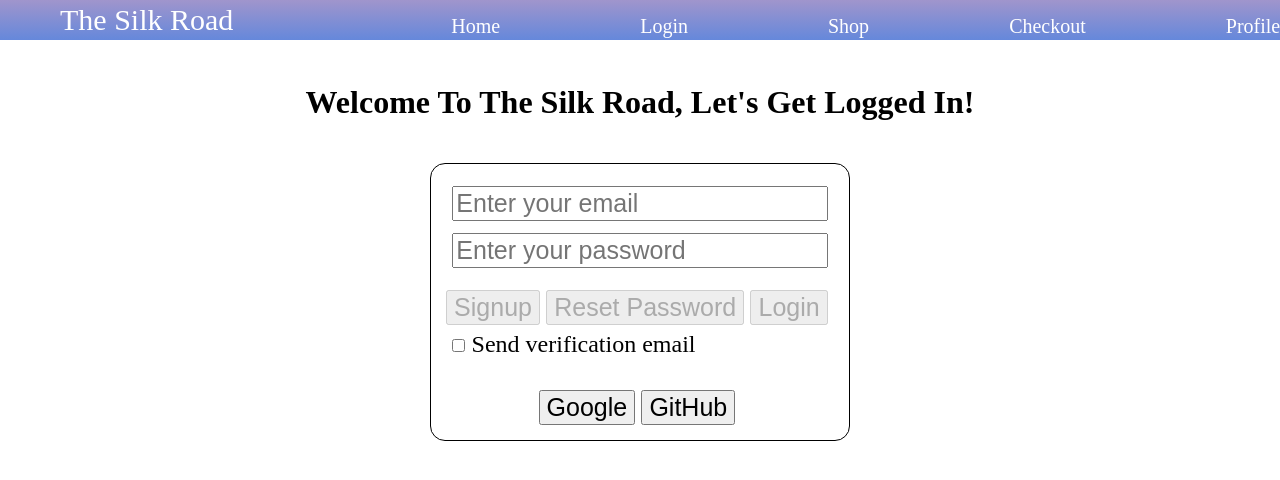
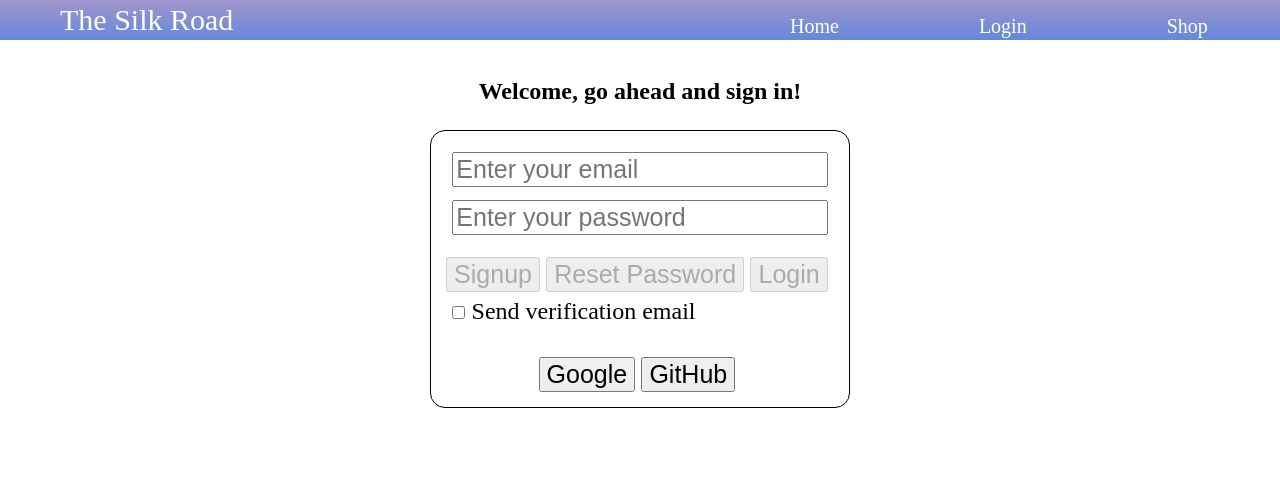
Before and after one commit to donattoc/finalproject, a Vue app: page /login in a window 1280 px wide. Shown: the top 480 px of the page. Built offline with nearby package versions, Linux system fonts and the light colour scheme; a web font is replaced by a local one.

Commit message:
fixed again

```diff
--- a/package.json
+++ b/package.json
@@ -15,13 +15,9 @@
     "core-js": "^3.8.3",
     "firebase": "^9.6.10",
     "leaflet": "^1.7.1",
-    "resize-observer": "^1.0.4",
     "vue": "^2.6.14",
     "vue-class-component": "^7.2.3",
-    "vue-mq": "^1.0.1",
     "vue-property-decorator": "^9.1.2",
-    "vue-responsive": "^1.3.1",
-    "vue-responsive-components": "^0.2.3",
     "vue-router": "^3.5.1",
     "vue2-leaflet": "^2.7.1"
   },
--- a/src/App.vue
+++ b/src/App.vue
@@ -11,9 +11,6 @@
 
       <router-link to="/shop">Shop</router-link> </ul>
       <ul class="nav-item">
-
-      <router-link to="/checkout">Checkout</router-link> </ul>
-       <ul class="nav-item">
 
       <router-link to="/profile">Profile</router-link> </ul>
      </nav>
@@ -105,6 +102,7 @@ nav {
     text-decoration: none;
     color: #FFFFFF;
     font-size: 20px;
+    width: 15% !important;
 }
 
 
@@ -113,6 +111,7 @@ a#brand {
   font-size: 30px;
   display: flex;
   padding-right: 10% !important;
+  width: 40% !important;
 }
 
 
--- a/src/main.ts
+++ b/src/main.ts
@@ -8,6 +8,7 @@ import firebaseConfig  from "./myconfig";
 
 
 
+
 Vue.config.productionTip = false;
 new Vue({
   router,
--- a/src/router/index.ts
+++ b/src/router/index.ts
@@ -4,6 +4,7 @@ import VueRouter, { RouteConfig } from "vue-router";
 import LoginView from "../views/LoginView.vue";
 import HomeView from "../views/HomeView.vue";
 import ShopView from "../views/ShopView.vue";
+import SellView from "../views/SellView.vue";
 import CheckoutView from "../views/CheckoutView.vue";
 import Profile from "../views/ProfileView.vue";
 Vue.use(VueRouter);
@@ -28,6 +29,12 @@ const routes: Array<RouteConfig> = [
       component:
       ShopView,
       },
+      {
+      path: '/sell',
+      name: "sell",
+      component:
+  SellView
+  },
   {
     path: '/checkout',
     name: "checkout",
--- a/src/views/CheckoutView.vue
+++ b/src/views/CheckoutView.vue
@@ -10,6 +10,7 @@
 <script lang="ts">
 import { Component, Vue } from "vue-property-decorator";
 import ShoppingCart from "@/components/ShoppingCart.vue";
+import "@fontsource/alike-angular";
 
 @Component({
   components: {
@@ -18,7 +19,3 @@ import ShoppingCart from "@/components/ShoppingCart.vue";
 })
 export default class CheckOut extends Vue {}
 </script>
-
-<style scoped>
-
-</style>
--- a/src/views/HomeView.vue
+++ b/src/views/HomeView.vue
@@ -28,7 +28,6 @@ import {
   },
 })
 export default class HomeView extends Vue {
-
   @Prop() readonly byWayOf!: string;
   userPhotoURL = "";
   auth: Auth | null = null;
@@ -51,8 +50,6 @@ export default class HomeView extends Vue {
   }
 }
 }
-
-
 </script>
 
 <style scoped>
--- a/src/views/LoginView.vue
+++ b/src/views/LoginView.vue
@@ -1,6 +1,7 @@
 <template>
+<div id="firsttext">
+  <h2 id="enter"> Welcome, go ahead and sign in! </h2>
   <div>
-    <h1> Welcome To The Silk Road, Let's Get Logged In!</h1>
     <section>
       <div id="loginpanel">
         <input type="text" v-model="u_email"
@@ -26,7 +27,7 @@
       </div>
     </section>
     <span id="msgbox" v-show="message.length > 0">{{message}}</span>
-
+  </div>
   </div>
 </template>
 
@@ -195,4 +196,8 @@ button {
 label {
   font-size: 80%;
 }
+
+#enter {
+  text-align: center;
+}
 </style>
--- a/src/views/ProfileView.vue
+++ b/src/views/ProfileView.vue
@@ -29,7 +29,7 @@ import {
     WorldTimeExport,
   },
 })
-export default class ProfileView extends Vue {
+export default class HomeView extends Vue {
   @Prop() readonly byWayOf!: string;
   userPhotoURL = "";
   auth: Auth | null = null;
@@ -69,7 +69,6 @@ deleteAcc(): void {
   }
 }
 </script>
-
 <style scoped>
 
 img {
--- /dev/null
+++ b/src/views/SellView.vue
@@ -0,0 +1,5 @@
+<template>
+  <div class="sell">
+    <h2>This is the sell page. I got here via {{byWayOf}}</h2>
+  </div>
+</template>
```
Also changed, not shown: src/views/ShopView.vue (+0 -8 lines), 2 other files (tests, documents, lock files or other folders).
